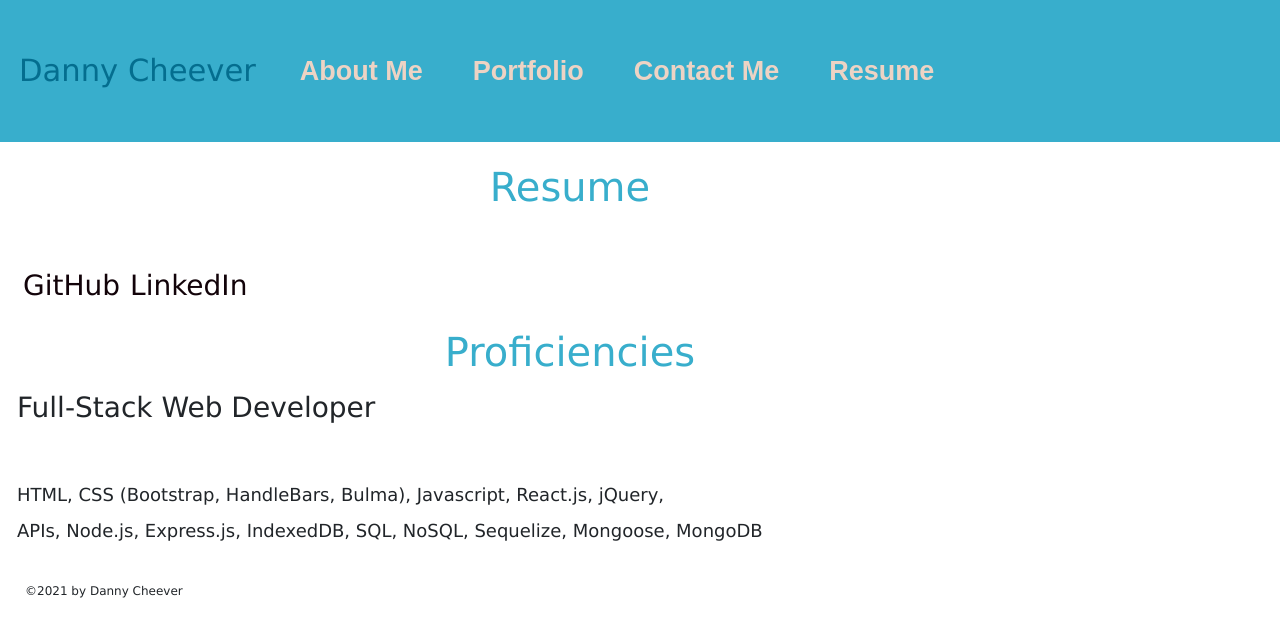
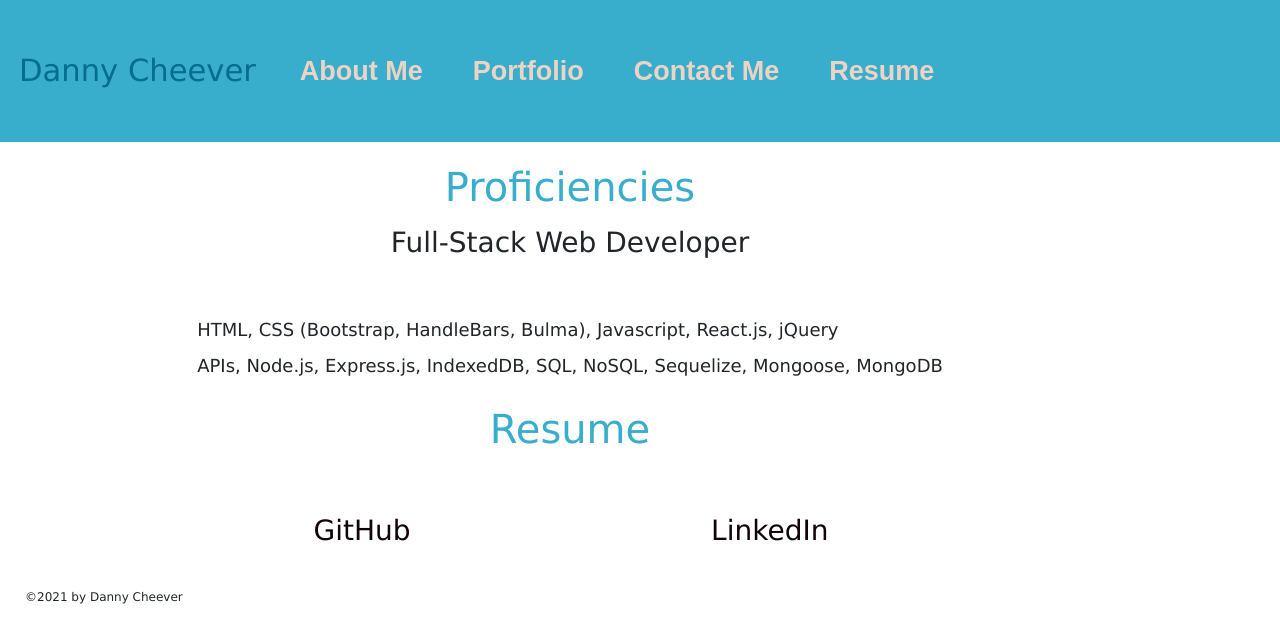
Before and after one commit to dcheever88/react-portfolio, a React (Create React App) app: page /resume in a window 1280 px wide. Shown: the top 642 px of the page. Built offline with nearby package versions, Linux system fonts and the light colour scheme.

Commit message:
save again

```diff
--- a/src/components/Resume/Resume.js
+++ b/src/components/Resume/Resume.js
@@ -3,25 +3,25 @@ import React from 'react';
 const Resume = () => {
     return (
         <section class="container">
+             <div>
+             <h2 className="title">Proficiencies</h2>
+                    <h3 class="d-flex justify-content-evenly">Full-Stack Web Developer</h3>
+
+                    <p class="d-flex justify-content-evenly mt-5">
+                        HTML, CSS (Bootstrap, HandleBars, Bulma), Javascript, React.js, jQuery <br />
+
+                        APIs, Node.js, Express.js, IndexedDB, SQL, NoSQL, Sequelize, Mongoose, MongoDB
+                    </p>
             <h2 className="title">Resume</h2>
-
-            <div>
                 <div class="mt-5">
 
-                    <h3>
+                    <h3 class="d-flex justify-content-evenly">
                         <a href="https://github.com/dcheever88" class="link px-2">GitHub</a>
 
 
                         <a href="https://www.linkedin.com/in/danny-cheever/" class="link">LinkedIn</a>
 
                     </h3>
-                    <h2 className="title">Proficiencies</h2>
-                    <h3>Full-Stack Web Developer</h3>
-
-                    <p class="mt-5">
-                        HTML, CSS (Bootstrap, HandleBars, Bulma), Javascript, React.js, jQuery, <br />
-                        APIs, Node.js, Express.js, IndexedDB, SQL, NoSQL, Sequelize, Mongoose, MongoDB
-                    </p>
                 </div>
             </div>
         </section>
```
